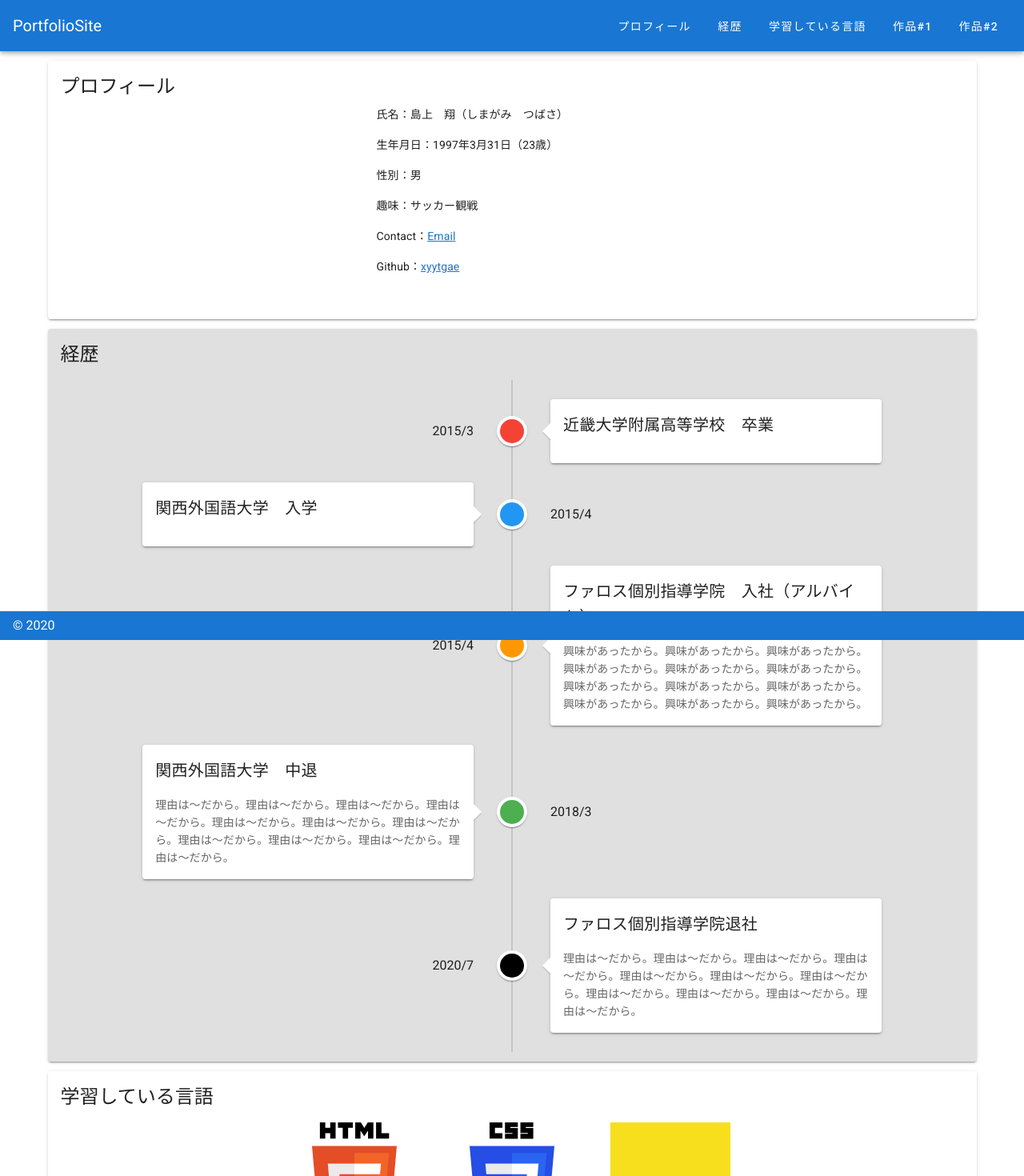
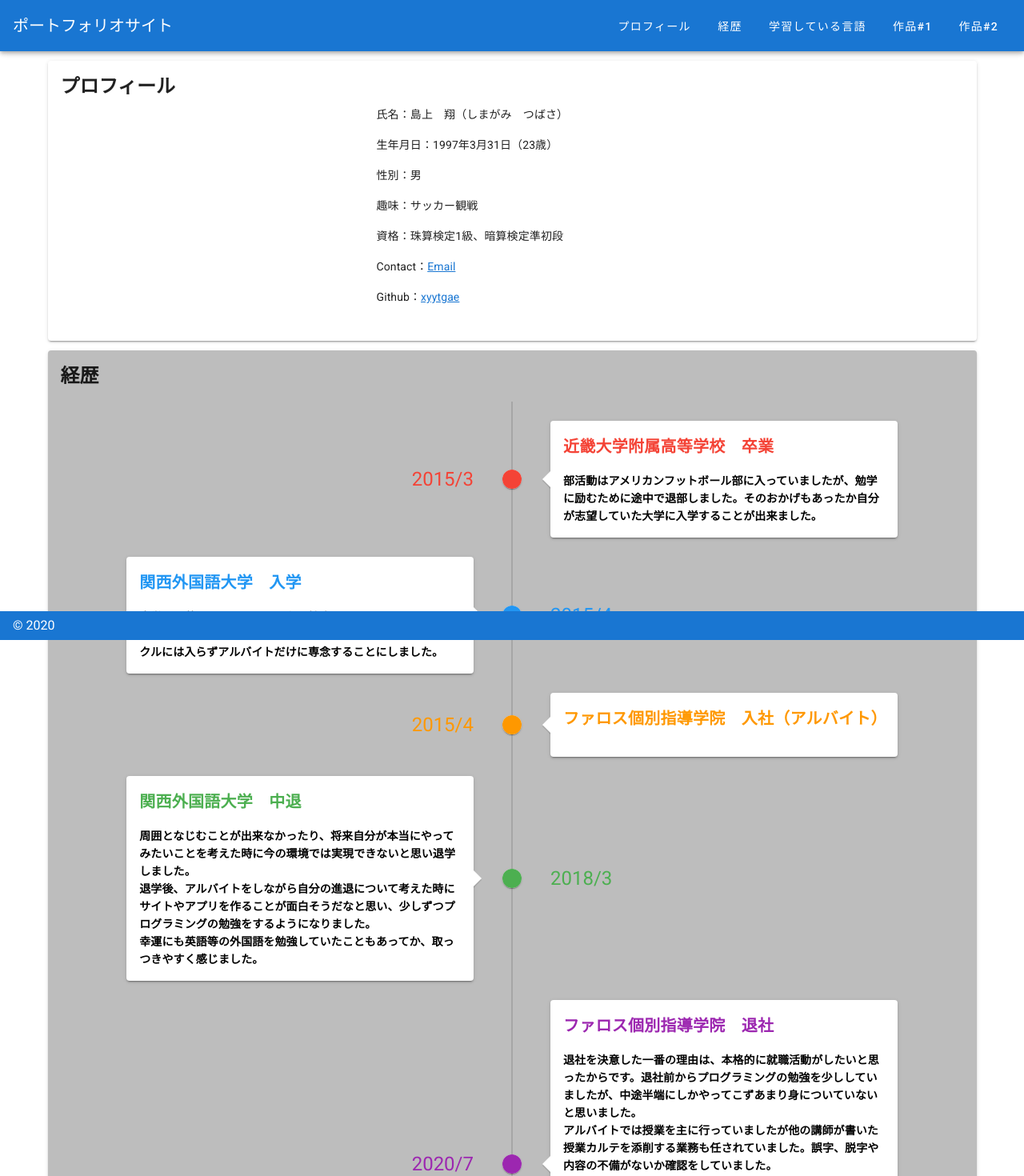
Before and after one commit to xyytgae/Portfolio, a Nuxt app: page / in a window 1280 px wide. Shown: the top 1470 px of the page at 80% size. Built offline with nearby package versions, Linux system fonts and the light colour scheme.

Commit message:
#11 経歴の内容を追加

```diff
--- a/layouts/default.vue
+++ b/layouts/default.vue
@@ -1,7 +1,7 @@
 <template>
   <v-app dark>
     <v-app-bar app color="primary" dark>
-      <v-toolbar-title>PortfolioSite</v-toolbar-title>
+      <v-toolbar-title>ポートフォリオサイト</v-toolbar-title>
 
       <v-spacer></v-spacer>
 
--- a/pages/index.vue
+++ b/pages/index.vue
@@ -2,7 +2,9 @@
   <v-row>
     <v-col cols="12">
       <v-card id="profile">
-        <v-card-title class="headline">プロフィール</v-card-title>
+        <v-card-title class="headline font-weight-bold"
+          >プロフィール</v-card-title
+        >
 
         <v-row>
           <v-col cols="4" align-self="center">
@@ -33,28 +35,43 @@
     </v-col>
 
     <v-col cols="12" id="background">
-      <v-card class="grey lighten-2">
-        <v-card-title class="headline">経歴</v-card-title>
+      <v-card class="grey lighten-1">
+        <v-card-title class="headline font-weight-bold">経歴</v-card-title>
 
         <!-- <v-card color="grey"> -->
         <v-row justify="center">
           <v-col cols="10">
-            <v-timeline class="px-5">
+            <v-timeline>
               <v-timeline-item
                 v-for="(yearMonth, index) in yearMonths"
                 :color="yearMonth.color"
                 :key="`${index}-${yearMonth.yearMonth}`"
+                small
+                fill-dot
               >
                 <template v-slot:opposite>
-                  <span>
+                  <span :class="`headline ${yearMonth.color}--text`">
                     {{ yearMonth.yearMonth }}
                   </span>
                 </template>
 
+                <!-- <div>
+                  <h2 :class="`${yearMonth.color}--text`">
+                    {{ yearMonth.title }}
+                  </h2>
+                  <span v-html="yearMonth.text"></span>
+                </div> -->
+
                 <v-card>
-                  <v-card-title>{{ yearMonth.title }}</v-card-title>
-                  <v-card-text>
-                    {{ yearMonth.text }}
+                  <v-card-title
+                    :class="`font-weight-bold ${yearMonth.color}--text`"
+                    >{{ yearMonth.title }}</v-card-title
+                  >
+                  <v-card-text
+                    v-html="yearMonth.text"
+                    class="font-weight-bold black--text"
+                  >
+                    <!-- {{ yearMonth.text }} -->
                   </v-card-text>
                 </v-card>
               </v-timeline-item>
@@ -67,7 +84,9 @@
 
     <v-col cols="12" id="languages">
       <v-card>
-        <v-card-title class="headline">学習している言語</v-card-title>
+        <v-card-title class="headline font-weight-bold"
+          >学習している言語</v-card-title
+        >
         <v-row justify="center">
           <v-col
             cols="2"
@@ -95,8 +114,10 @@
     </v-col>
 
     <v-col cols="12" id="first-work">
-      <v-card class="grey lighten-2">
-        <v-card-title class="headline">{{ work_1.title }}</v-card-title>
+      <v-card class="grey lighten-1">
+        <v-card-title class="headline font-weight-bold">{{
+          work_1.title
+        }}</v-card-title>
         <v-row>
           <v-col cols="6">
             <v-card-text>
@@ -141,7 +162,9 @@
 
     <v-col cols="12" id="second-work">
       <v-card>
-        <v-card-title class="headline">{{ work_2.title }}</v-card-title>
+        <v-card-title class="headline font-weight-bold">{{
+          work_2.title
+        }}</v-card-title>
         <v-row>
           <v-col cols="6">
             <v-card-text>
@@ -250,6 +273,10 @@ export default {
           item: '趣味',
           content: 'サッカー観戦',
         },
+        {
+          item: '資格',
+          content: '珠算検定1級、暗算検定準初段',
+        },
       ],
       profile_link_lists: [
         {
@@ -268,32 +295,35 @@ export default {
           yearMonth: '2015/3',
           color: 'red',
           title: '近畿大学附属高等学校　卒業',
+          text:
+            '部活動はアメリカンフットボール部に入っていましたが、勉学に励むために途中で退部しました。そのおかげもあったか自分が志望していた大学に入学することが出来ました。',
         },
         {
           yearMonth: '2015/4',
           color: 'blue',
           title: '関西外国語大学　入学',
+          text:
+            '大学では英語とスペイン語を主に勉強していました。サークル活動とアルバイトを両立することが難しいと考えたので、サークルには入らずアルバイトだけに専念することにしました。',
         },
         {
           yearMonth: '2015/4',
           color: 'orange',
           title: 'ファロス個別指導学院　入社（アルバイト）',
-          text:
-            '興味があったから。興味があったから。興味があったから。興味があったから。興味があったから。興味があったから。興味があったから。興味があったから。興味があったから。興味があったから。興味があったから。興味があったから。',
+          // text: '',
         },
         {
           yearMonth: '2018/3',
           color: 'green',
           title: '関西外国語大学　中退',
           text:
-            '理由は～だから。理由は～だから。理由は～だから。理由は～だから。理由は～だから。理由は～だから。理由は～だから。理由は～だから。理由は～だから。理由は～だから。理由は～だから。',
+            '周囲となじむことが出来なかったり、将来自分が本当にやってみたいことを考えた時に今の環境では実現できないと思い退学しました。<br>退学後、アルバイトをしながら自分の進退について考えた時にサイトやアプリを作ることが面白そうだなと思い、少しずつプログラミングの勉強をするようになりました。<br>幸運にも英語等の外国語を勉強していたこともあってか、取っつきやすく感じました。',
         },
         {
           yearMonth: '2020/7',
-          color: 'black',
-          title: 'ファロス個別指導学院退社',
+          color: 'purple',
+          title: 'ファロス個別指導学院　退社',
           text:
-            '理由は～だから。理由は～だから。理由は～だから。理由は～だから。理由は～だから。理由は～だから。理由は～だから。理由は～だから。理由は～だから。理由は～だから。理由は～だから。',
+            '退社を決意した一番の理由は、本格的に就職活動がしたいと思ったからです。退社前からプログラミングの勉強を少ししていましたが、中途半端にしかやってこずあまり身についていないと思いました。<br>アルバイトでは授業を主に行っていましたが他の講師が書いた授業カルテを添削する業務も任されていました。誤字、脱字や内容の不備がないか確認をしていました。<br>授業でも生徒が解いている様子を見てどこが間違っているのか、なぜ間違っているのかを生徒に伝わるように指摘したりもしていました。その経験を通じて普段から細部まで気にするようになりました。<br>プログラミングでも、自分が書いたコードに間違いがないかどうかをよく確認するようになりました。エンジニアとして必要なスキルを習得出来たと思っているので、今後エンジニアとしての仕事でもこの経験を生かしていきたいと思います。',
         },
       ],
       work_1: {
```
